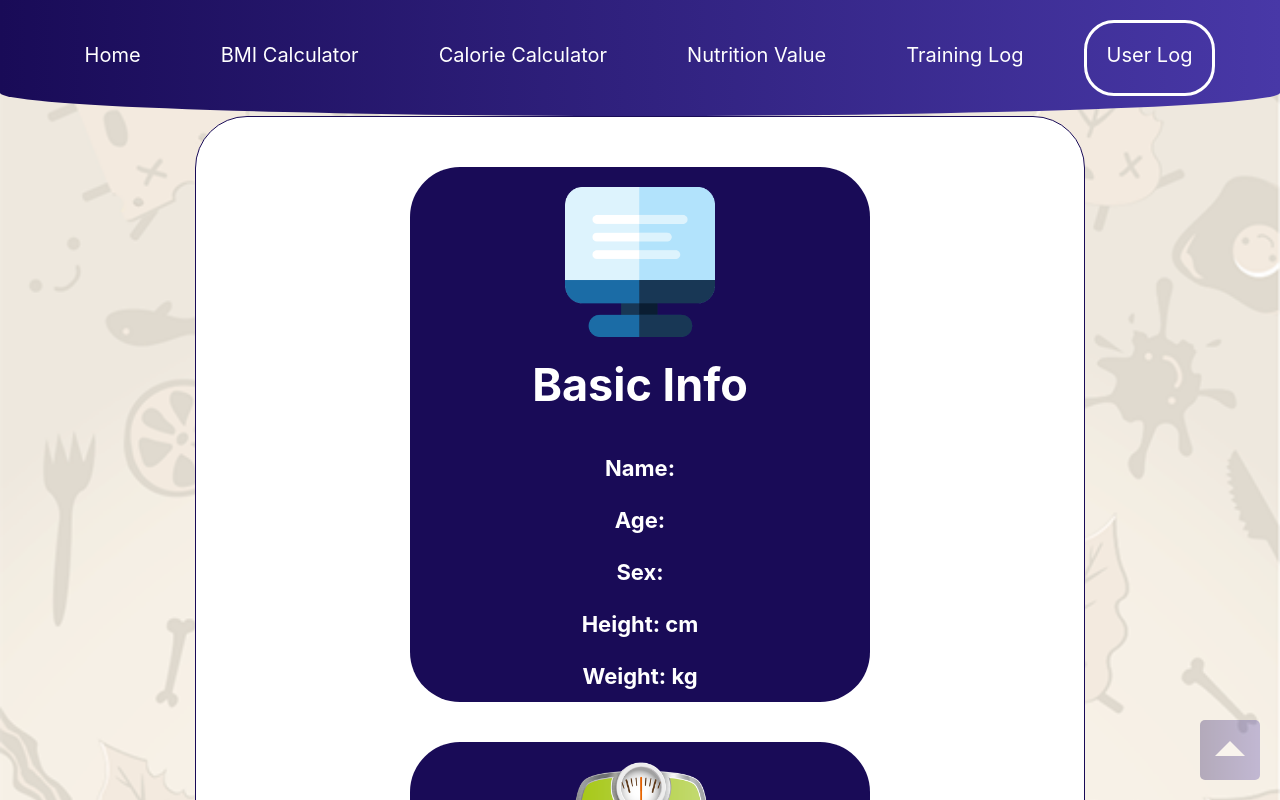
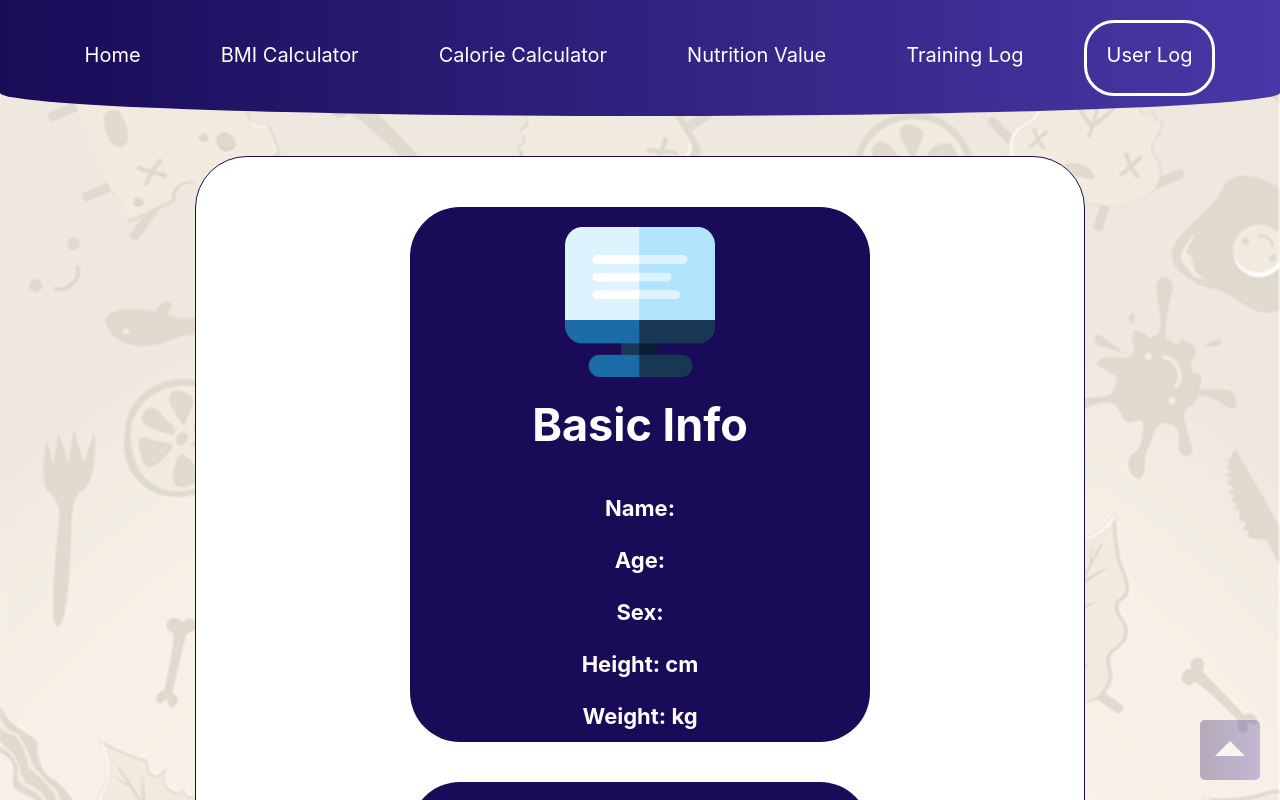
Before and after one commit to IvanBabic26/weight-track, a React (Create React App) app: page /userLog in a window 1280 px wide. Shown: the top 800 px of the page. Built offline with nearby package versions, Linux system fonts and the light colour scheme.

Commit message:
a few changes

```diff
--- a/src/components/BackToTop/BackToTop.js
+++ b/src/components/BackToTop/BackToTop.js
@@ -22,7 +22,7 @@ export default class BackToTop extends React.Component {
 
   render() {
     return (
-      <button title="Back to top" className="scroll" onClick={this.scrollToTop}>
+      <button title="Back To Top" className="scroll" onClick={this.scrollToTop}>
         <span className="arrowUp" />
       </button>
     );
--- a/src/components/UserLog/UserLog.css
+++ b/src/components/UserLog/UserLog.css
@@ -4,13 +4,14 @@
   flex-direction: column;
   text-align: center;
   width: 60%;
-  align-self: flex-start;
   justify-content: center;
   align-items: center;
   padding: 30px 60px;
   font-size: 22px;
   border: 1px #190b57 solid;
   font-weight: bold;
+  margin-top: 40px;
+  margin-bottom: 40px;
   border-radius: 52px;
   background: #fff;
 }
```
